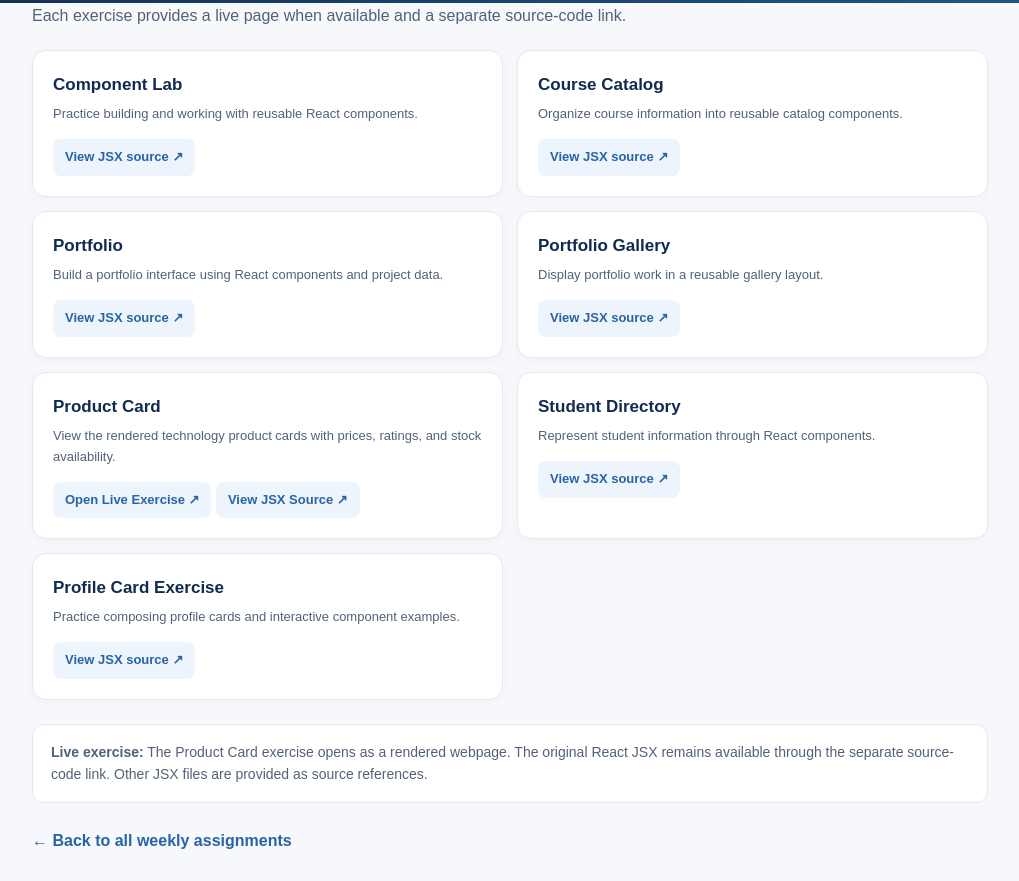
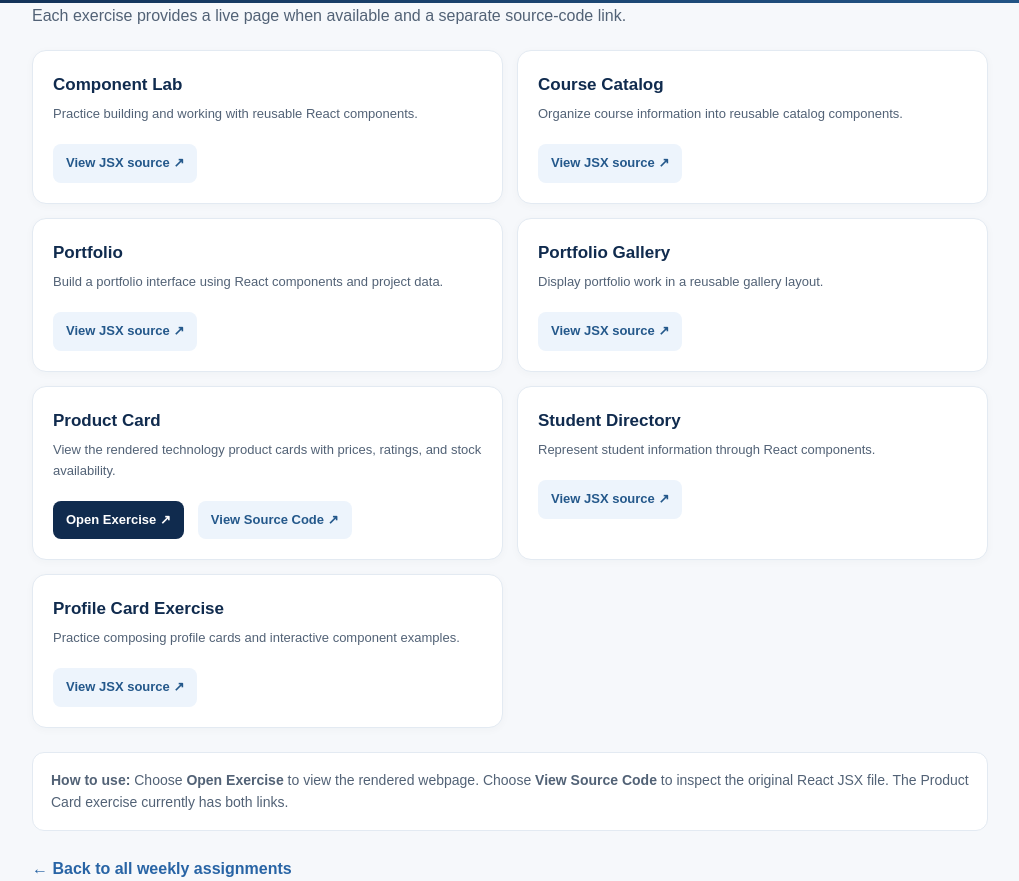
Before and after one commit to vishal01-max/louis0, a plain HTML site: page week11_1/index.html in a window 1280 px wide. Shown: the part 255-1136 px from the top of the page, without its empty margins (130-1149 px from the left). Before the commit the page ends 1108 px from the top, so only its background shows below. Drawn offline with Linux system fonts and the light colour scheme.

Commit message:
Separate live exercise and source code actions

```diff
--- a/week11_1/index.html
+++ b/week11_1/index.html
@@ -15,7 +15,7 @@ main{padding-top:34px;padding-bottom:60px}.intro{margin:0 0 22px;color:var(--mut
 article{background:#fff;border:1px solid var(--line);border-radius:14px;padding:20px;box-shadow:0 2px 8px rgba(20,48,79,.03)}
 h2{font-size:17px;color:var(--navy);margin:0 0 6px}article p{font-size:13px;color:var(--muted);margin:0 0 14px}
 a{color:var(--blue);font-weight:700;text-decoration:none}a:hover{text-decoration:underline}
-.source{display:inline-block;padding:8px 12px;background:#edf4fc;border-radius:8px;font-size:13px}
+.source,.live{display:inline-block;padding:9px 13px;border-radius:8px;font-size:13px;margin:5px 6px 0 0}.source{background:#edf4fc;color:#24588b}.live{background:#102b4e;color:white}.links{display:flex;gap:8px;flex-wrap:wrap}
 .note{margin-top:24px;padding:16px 18px;background:#fff;border:1px solid var(--line);border-radius:12px;color:var(--muted);font-size:14px}
 .back{display:inline-block;margin-top:25px}@media(max-width:650px){.grid{grid-template-columns:1fr}header{padding:42px 0}}
 </style></head>
@@ -27,8 +27,8 @@ a{color:var(--blue);font-weight:700;text-decoration:none}a:hover{text-decoration
 <article><h2>Course Catalog</h2><p>Organize course information into reusable catalog components.</p><a class="source" href="https://github.com/vishal01-max/louis0/blob/main/week11_1/CourseCatalog.jsx" target="_blank" rel="noopener noreferrer">View JSX source ↗</a></article>
 <article><h2>Portfolio</h2><p>Build a portfolio interface using React components and project data.</p><a class="source" href="https://github.com/vishal01-max/louis0/blob/main/week11_1/Portfolio.jsx" target="_blank" rel="noopener noreferrer">View JSX source ↗</a></article>
 <article><h2>Portfolio Gallery</h2><p>Display portfolio work in a reusable gallery layout.</p><a class="source" href="https://github.com/vishal01-max/louis0/blob/main/week11_1/Portfoliogallery.jsx" target="_blank" rel="noopener noreferrer">View JSX source ↗</a></article>
-<article><h2>Product Card</h2><p>View the rendered technology product cards with prices, ratings, and stock availability.</p><a class="source" href="./product-cards.html">Open Live Exercise ↗</a> <a class="source" href="https://github.com/vishal01-max/louis0/blob/main/week11_1/Productcard.jsx" target="_blank" rel="noopener noreferrer">View JSX Source ↗</a></article>
+<article><h2>Product Card</h2><p>View the rendered technology product cards with prices, ratings, and stock availability.</p><div class="links"><a class="live" href="./product-cards.html">Open Exercise ↗</a><a class="source" href="https://github.com/vishal01-max/louis0/blob/main/week11_1/Productcard.jsx" target="_blank" rel="noopener noreferrer">View Source Code ↗</a></div></article>
 <article><h2>Student Directory</h2><p>Represent student information through React components.</p><a class="source" href="https://github.com/vishal01-max/louis0/blob/main/week11_1/Studentdirectory.jsx" target="_blank" rel="noopener noreferrer">View JSX source ↗</a></article>
 <article><h2>Profile Card Exercise</h2><p>Practice composing profile cards and interactive component examples.</p><a class="source" href="https://github.com/vishal01-max/louis0/blob/main/week11_1/exercise.jsx" target="_blank" rel="noopener noreferrer">View JSX source ↗</a></article>
-</div><div class="note"><strong>Live exercise:</strong> The Product Card exercise opens as a rendered webpage. The original React JSX remains available through the separate source-code link. Other JSX files are provided as source references.</div>
+</div><div class="note"><strong>How to use:</strong> Choose <b>Open Exercise</b> to view the rendered webpage. Choose <b>View Source Code</b> to inspect the original React JSX file. The Product Card exercise currently has both links.</div>
 <a class="back" href="../index.html">← Back to all weekly assignments</a></main></body></html>
```
